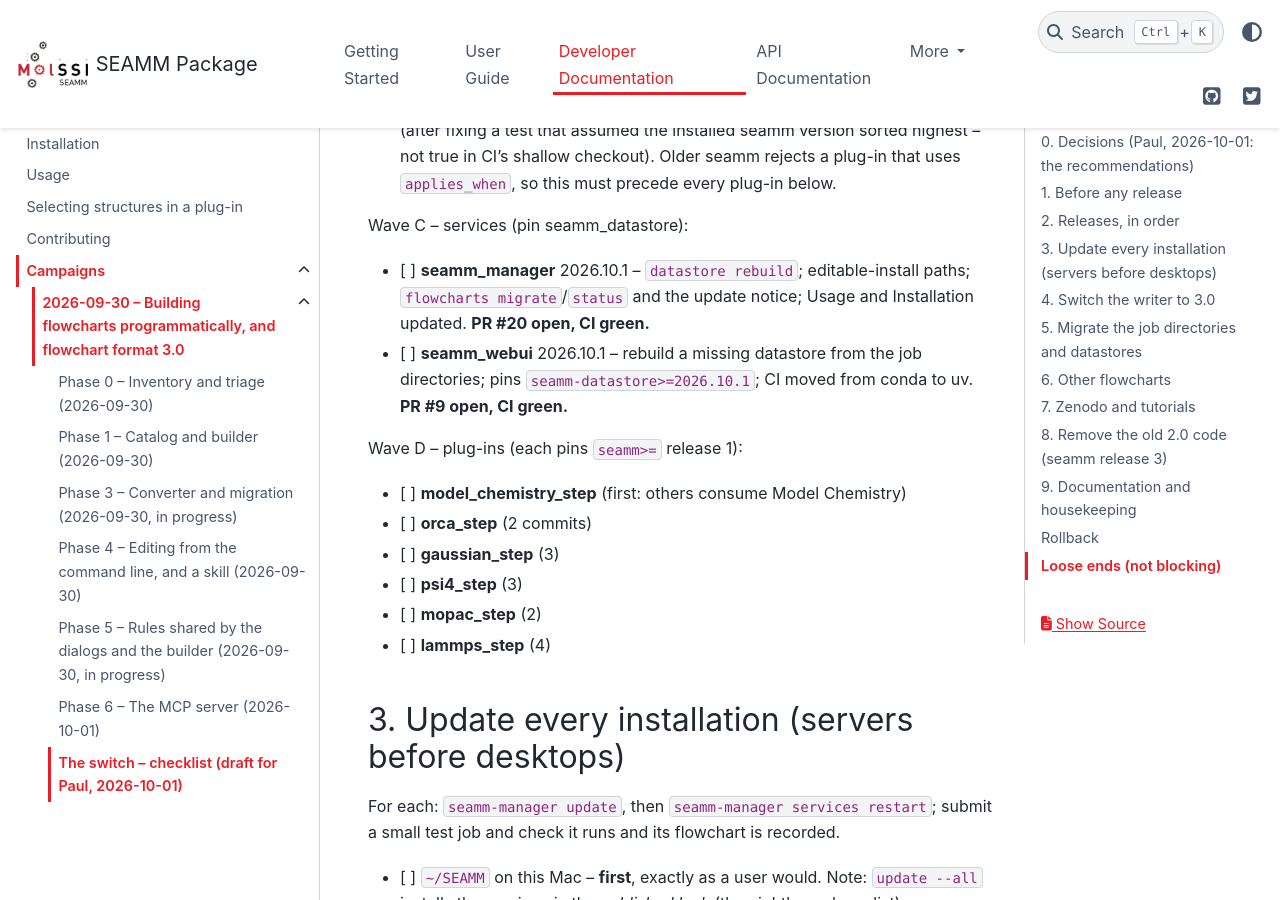
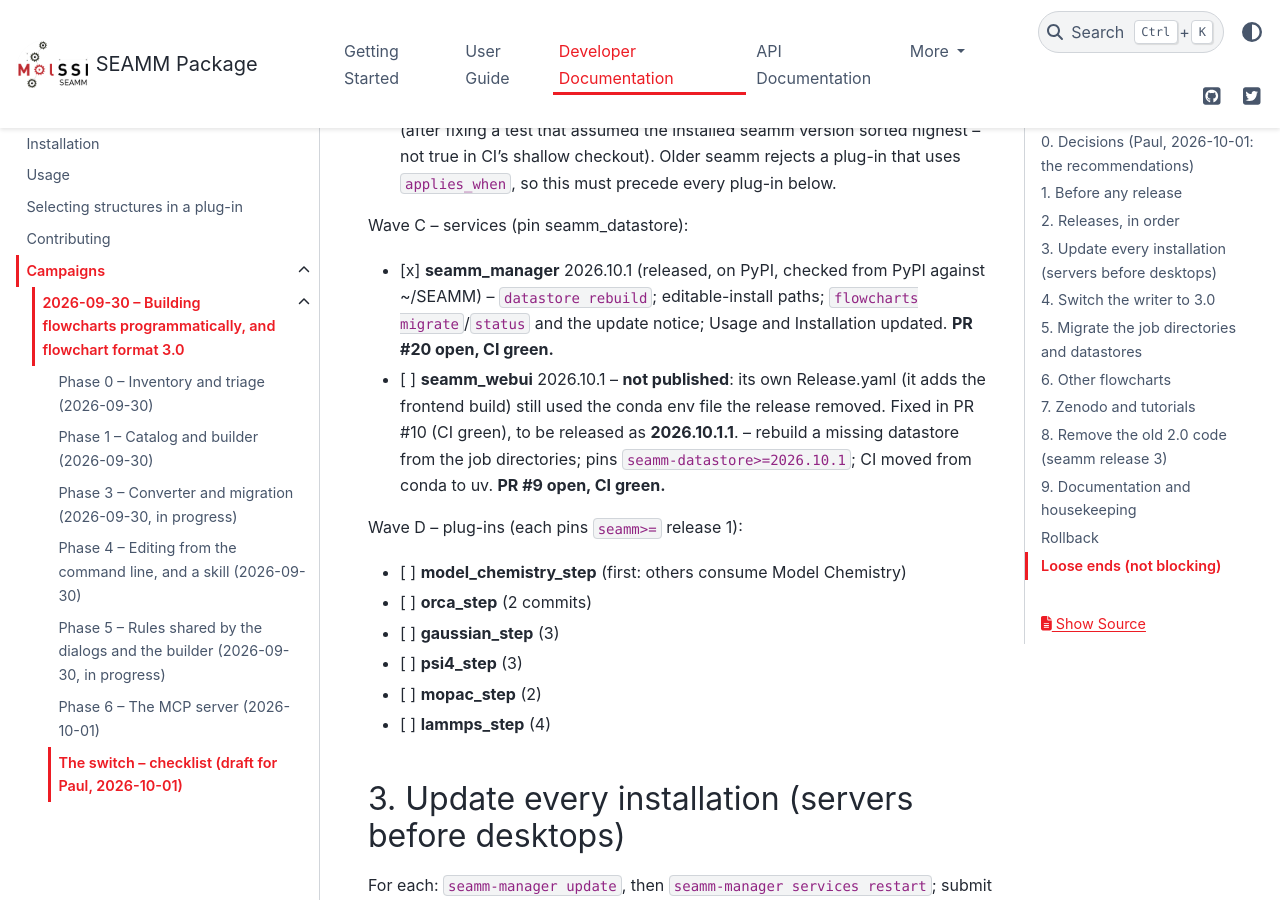
Before and after one commit to molssi-seamm/seamm, a Sphinx documentation site: the page built from docs/developer_guide/campaigns/2026-09-30/NOTES_switch.rst, in a window 1280 px wide and 900 px high, scrolled down 2298 px. Built offline with Sphinx 7.4.7 and the PyData theme 0.15.4, drawn with Linux system fonts in a browser that asks for light colours; pages that are not in the unit, such as notebooks, are missing from menus.

Commit message:
Switch checklist: seamm_manager released; seamm_webui release workflow fix
Co-Authored-By: Claude Opus 5.5 <noreply@anthropic.com>

```diff
--- a/docs/developer_guide/campaigns/2026-09-30/NOTES_switch.rst
+++ b/docs/developer_guide/campaigns/2026-09-30/NOTES_switch.rst
@@ -80,10 +80,12 @@ Wave B -- seamm, release 1 (reads 3.0, writes 2.0):
 
 Wave C -- services (pin seamm_datastore):
 
-- [ ] **seamm_manager** 2026.10.1 -- ``datastore rebuild``; editable-install paths;
+- [x] **seamm_manager** 2026.10.1 (released, on PyPI, checked from PyPI against ~/SEAMM) -- ``datastore rebuild``; editable-install paths;
   ``flowcharts migrate``/``status`` and the update notice; Usage and Installation
   updated. **PR #20 open, CI green.**
-- [ ] **seamm_webui** 2026.10.1 -- rebuild a missing datastore from the job directories;
+- [ ] **seamm_webui** 2026.10.1 -- **not published**: its own Release.yaml (it adds the
+  frontend build) still used the conda env file the release removed. Fixed in PR #10
+  (CI green), to be released as **2026.10.1.1**. -- rebuild a missing datastore from the job directories;
   pins ``seamm-datastore>=2026.10.1``; CI moved from conda to uv. **PR #9 open, CI
   green.**
 
```
